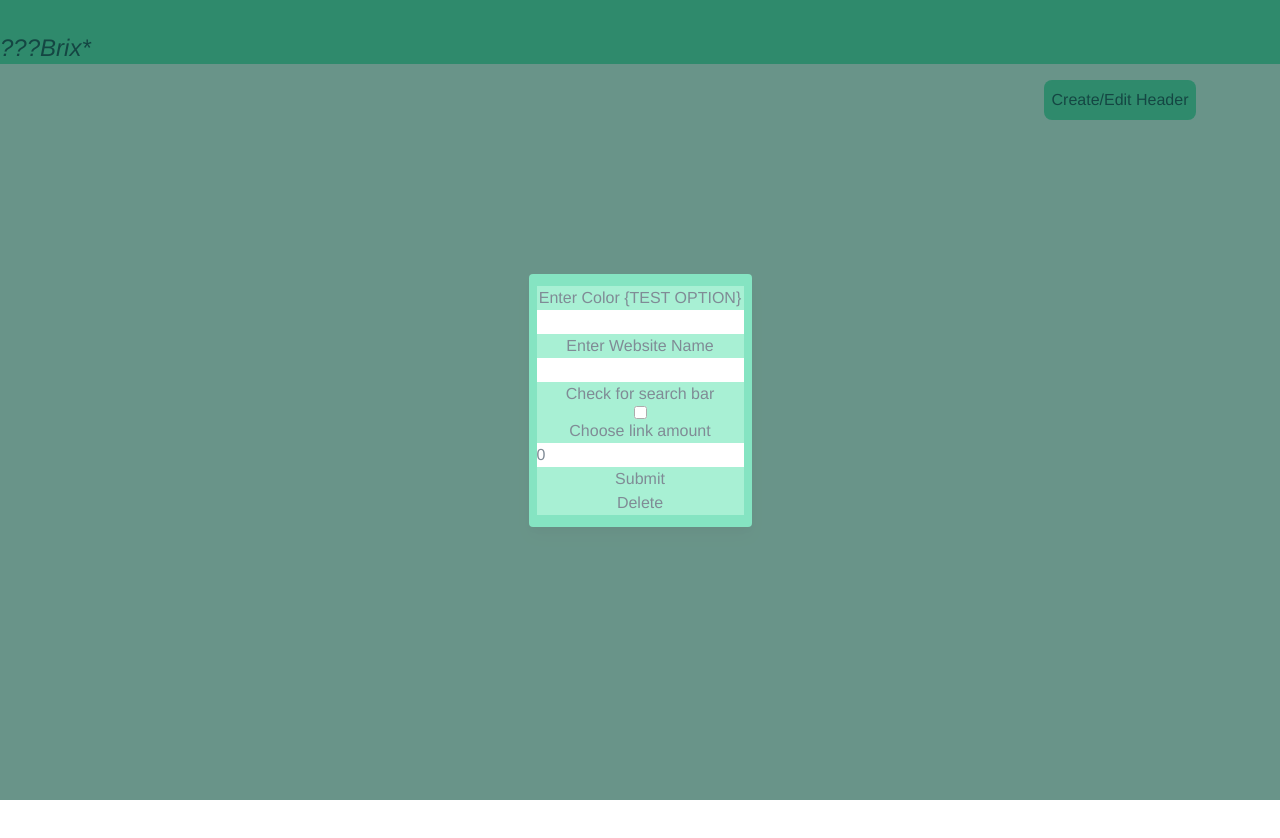
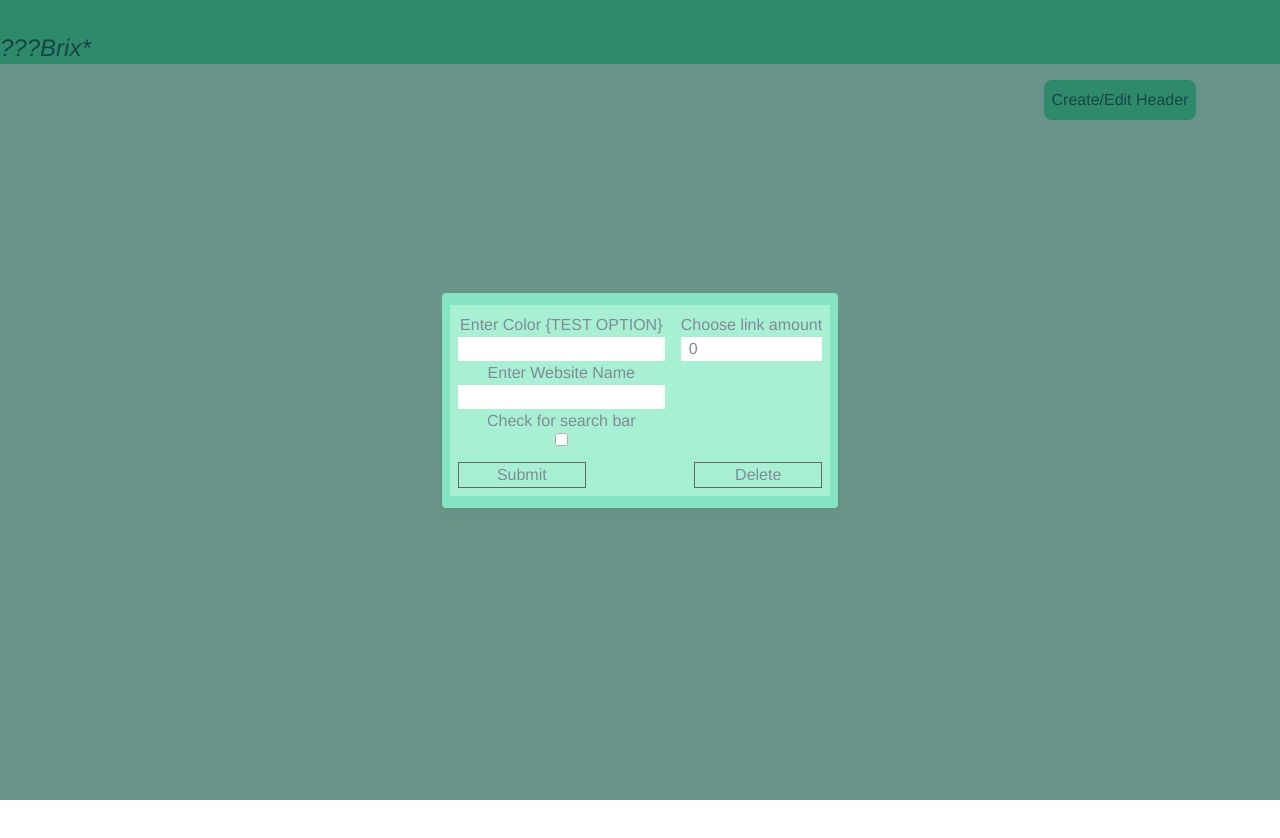
Before and after one commit to E-Shelton98/brix, a Vue app: page / in a window 1280 px wide. Both pictures are taken after a click on the button "Create/Edit Header". Shown: the top 838 px of the page. Built offline with nearby package versions, Linux system fonts and the light colour scheme.

Commit message:
rebuilding HeaderForm

```diff
--- a/src/components/TheGenerator.vue
+++ b/src/components/TheGenerator.vue
@@ -5,19 +5,24 @@
             <transition name="modal">
                 <div class="fixed z-0 top-0 left-0 w-full h-full opacity-60 flex items-center justify-center transition-opacity duration-300 ease-out bg-green-900" v-if="headerModal">
                     <div class="align-middle">
-                        <div class="w-max mx-0 my-auto px-2 py-3 bg-green-400 rounded shadow-lg transition-all duration-300 ease-out">
-                            <form class="flex flex-col bg-green-300 opacity-100" @submit.prevent="setHeaderParams(true)">
+                        <div class="w-max mx-0 my-auto px-2 py-3 bg-green-400 rounded shadow-lg transition-all duration-300 ease-out opacity-100">
+                            <form class="grid bg-green-300 opacity-100" @submit.prevent="setHeaderParams(true)">
+                                <div class="row-start-1 col-start-1 flex flex-col m-2">
                                     <label for="color">Enter Color {TEST OPTION}</label>
                                     <input type="text" id="color" v-model="headerParams.color">
                                     <label for="brand">Enter Website Name</label>
                                     <input type="text" id="brand" v-model="headerParams.brandName">
                                     <label for="search">Check for search bar</label>
                                     <input type="checkbox" id="search" v-model="headerParams.search">
+                                </div>
+                                <div class="row-start-1 col-start-2 flex flex-col m-2">
                                     <label for="linkAmount">Choose link amount</label>
-                                <input type="number" min="0" name="linkAmount" v-model="headerParams.links.length">
-                                <input type="text" v-model="headerParams.links[n - 1]" v-for="n in headerParams.links.length" :key="n">
-                                <button type="submit">Submit</button>
-                                <button type="button" @click="setHeaderParams(false)">Delete</button>
+                                    <input class="px-2" type="number" min="0" max="5" name="linkAmount" v-model="headerParams.links.length">
+                                    <label for="links" v-if="headerParams.links.length > 0">Enter your links</label>
+                                    <input type="text" placeholder="link" v-model="headerParams.links[n - 1]" v-for="n in headerParams.links.length" :key="n">
+                                </div>
+                                <button type="submit" class="row-start-2 col-start-1 border border-black m-2 w-32">Submit</button>
+                                <button type="button" class="row-start-2 col-start-2 border border-black m-2 w-32 justify-self-end" @click="setHeaderParams(false)">Delete</button>
                             </form>
                         </div>
                     </div>
```
Lines whose indentation alone changed are shown as unchanged.
